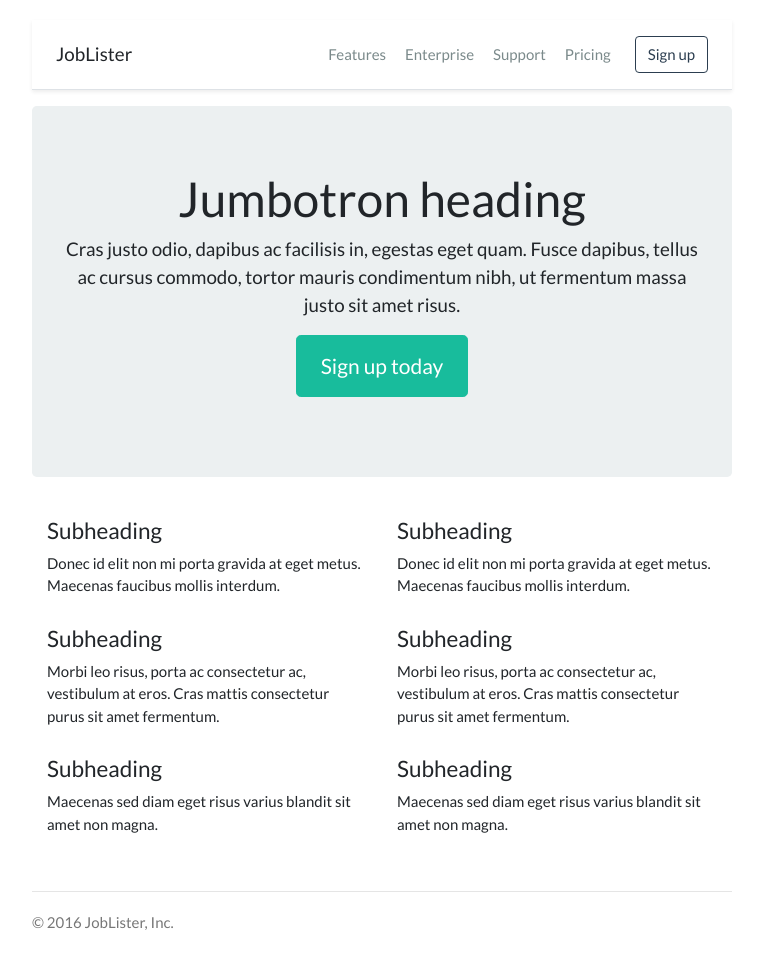
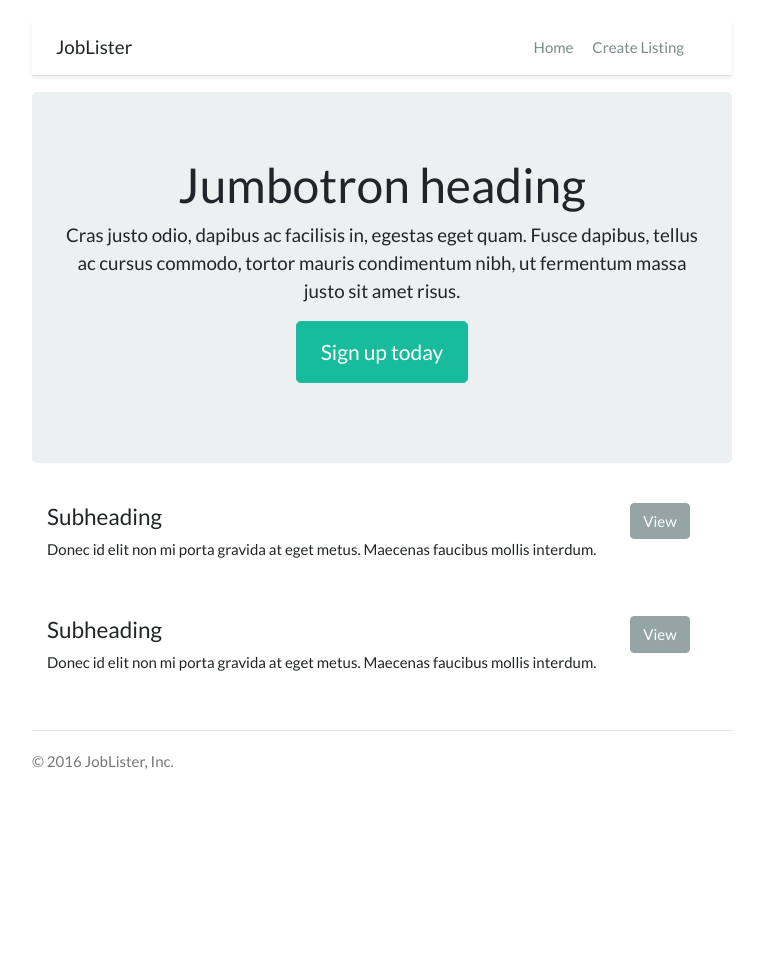
Before and after one commit to InesSFialho/jobfinder, a PHP site: page / in a window 1280 px wide. Shown: the whole page, without its empty margins (258-1021 px from the left). After the commit the page ends 769 px from the top, so only its background shows below. Run offline with PHP 8.4, Linux system fonts and the light colour scheme.

Commit message:
Basic Layout

```diff
--- a/templates/frontpage.php
+++ b/templates/frontpage.php
@@ -6,26 +6,21 @@
         </div>
 
         <div class="row marketing">
-        <div class="col-lg-6">
-            <h4>Subheading</h4>
-            <p>Donec id elit non mi porta gravida at eget metus. Maecenas faucibus mollis interdum.</p>
-
-            <h4>Subheading</h4>
-            <p>Morbi leo risus, porta ac consectetur ac, vestibulum at eros. Cras mattis consectetur purus sit amet fermentum.</p>
-
-            <h4>Subheading</h4>
-            <p>Maecenas sed diam eget risus varius blandit sit amet non magna.</p>
+            <div class="col-md-10">
+                <h4>Subheading</h4>
+                <p>Donec id elit non mi porta gravida at eget metus. Maecenas faucibus mollis interdum.</p>
+            </div>
+            <div class="col-md-2">
+                <a class="btn btn-secondary" href="#">View</a>
+            </div>
         </div>
-
-        <div class="col-lg-6">
-            <h4>Subheading</h4>
-            <p>Donec id elit non mi porta gravida at eget metus. Maecenas faucibus mollis interdum.</p>
-
-            <h4>Subheading</h4>
-            <p>Morbi leo risus, porta ac consectetur ac, vestibulum at eros. Cras mattis consectetur purus sit amet fermentum.</p>
-
-            <h4>Subheading</h4>
-            <p>Maecenas sed diam eget risus varius blandit sit amet non magna.</p>
+        <div class="row marketing">
+            <div class="col-md-10">
+                <h4>Subheading</h4>
+                <p>Donec id elit non mi porta gravida at eget metus. Maecenas faucibus mollis interdum.</p>
+            </div>
+            <div class="col-md-2">
+                <a class="btn btn-secondary" href="#">View</a>
+            </div>
         </div>
-    </div>
 <?php include 'inc/footer.php'; ?>
--- a/templates/inc/header.php
+++ b/templates/inc/header.php
@@ -12,10 +12,8 @@
         <div class="d-flex flex-column flex-md-row align-items-center p-3 px-md-4 mb-3 bg-white border-bottom shadow-sm">
             <h5 class="my-0 mr-md-auto font-weight-normal">JobLister</h5>
             <nav class="my-2 my-md-0 mr-md-3">
-                <a class="p-2 text-dark" href="#">Features</a>
-                <a class="p-2 text-dark" href="#">Enterprise</a>
-                <a class="p-2 text-dark" href="#">Support</a>
-                <a class="p-2 text-dark" href="#">Pricing</a>
+                <a role="presentation" class="p-2 text-dark" href="index.php">Home</a>
+                <a role="presentation" class="p-2 text-dark" href="create.php">Create Listing</a>
             </nav>
-            <a class="btn btn-outline-primary" href="#">Sign up</a>
+            <!-- <a class="btn btn-outline-primary" href="#">Sign up</a> -->
         </div>
```
Also changed, not shown: README.md (added), css/styles.css (renamed from templates/css/styles.css).
